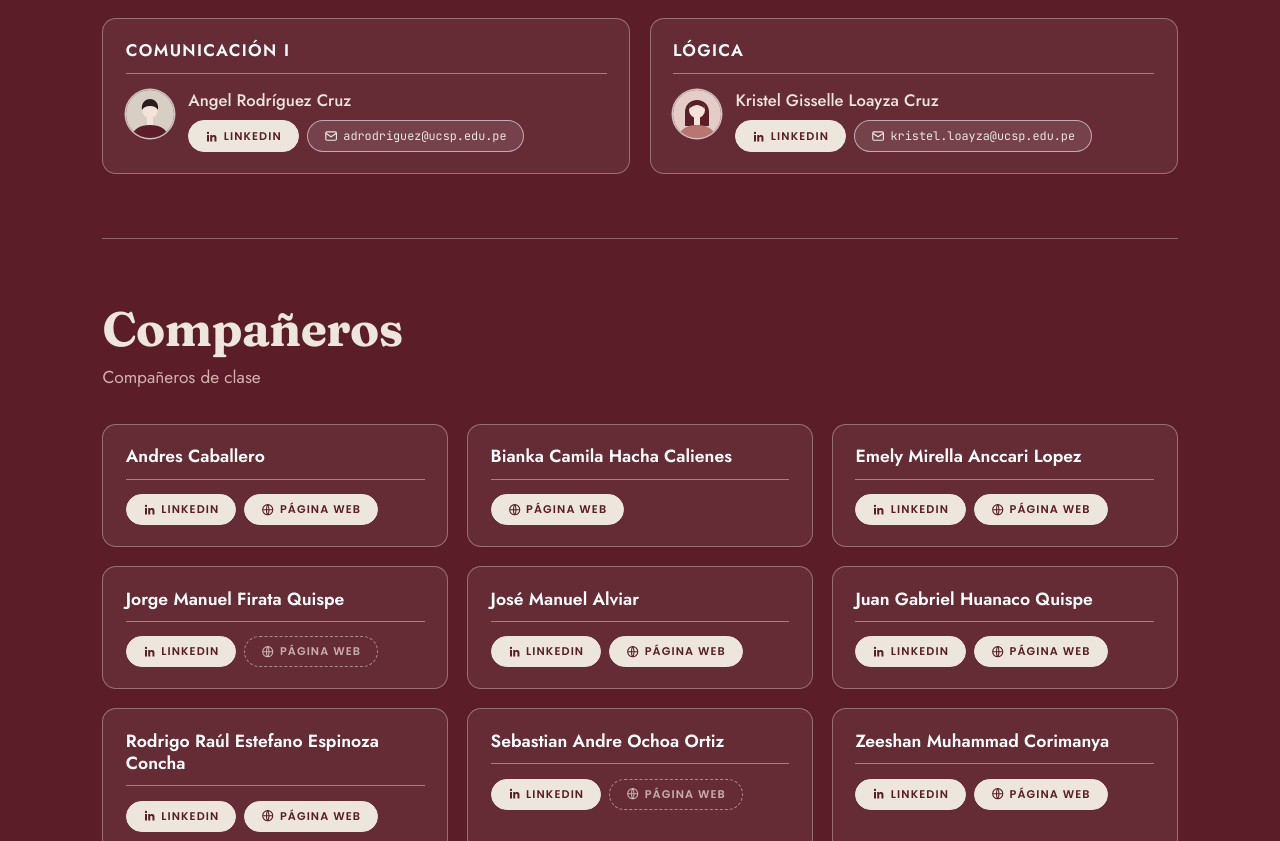
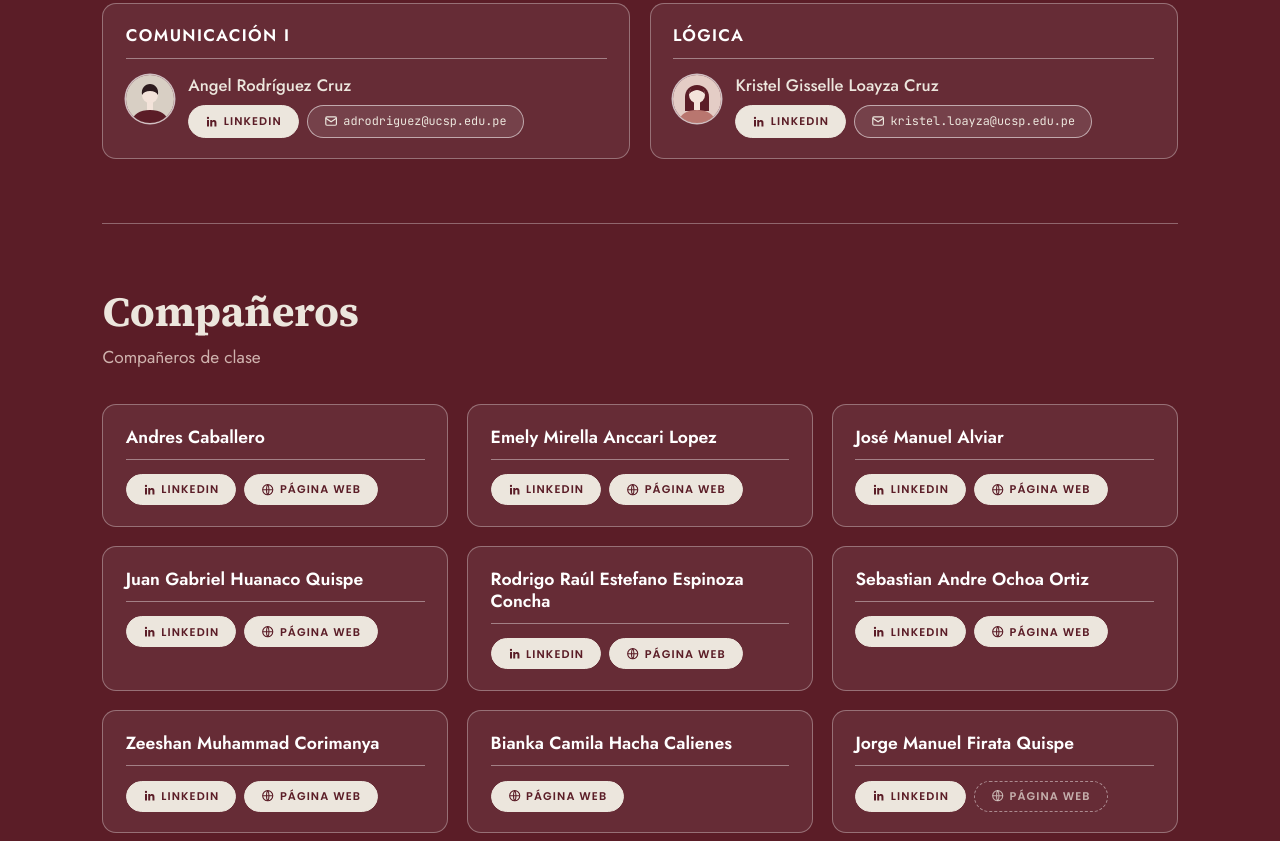
Before and after one commit to cinthia-tech609/cinthia-tech609.github.io, a plain HTML site: page index.html in a window 1280 px wide. Shown: the part 1959-2800 px from the top of the page. Drawn offline with Linux system fonts and the light colour scheme.

Commit message:
Modify font styles and update peers list
Updated font styles and adjusted heading sizes for better readability. Added new entries to the peers list.

```diff
--- a/index.html
+++ b/index.html
@@ -23,12 +23,13 @@
 </script>
 <link rel="preconnect" href="https://fonts.googleapis.com">
 <link rel="preconnect" href="https://fonts.gstatic.com" crossorigin>
-<link href="https://fonts.googleapis.com/css2?family=Fraunces:opsz,wght@9..144,600;9..144,700&family=Jost:wght@400;500;600&family=JetBrains+Mono:wght@400&family=Poppins:wght@300;600&display=swap" rel="stylesheet">
+<link href="https://fonts.googleapis.com/css2?family=Source+Serif+4:opsz,wght@8..60,600;8..60,700&family=Jost:wght@400;500;600&family=JetBrains+Mono:wght@400&family=Poppins:wght@300;600&display=swap" rel="stylesheet">
 <style>
 :root{--wine:#5b1d27;--cream:#ece6dd;--rose:#b9766f;--blush:#e4cdc6;--ink:#2d1b1e;
 /* Tarjetas: blanco translúcido. Sube o baja el .07 para más o menos transparencia */
 --glass:rgba(255,255,255,.07);--edge:rgba(255,255,255,.32);--rule:rgba(255,255,255,.4);
---serif-h:"Fraunces",Georgia,"Times New Roman",serif;
+/* Letra de los títulos de sección. Para otra más moderna, cambia "Source Serif 4" por "Poppins" */
+--serif-h:"Source Serif 4",Georgia,"Times New Roman",serif;
 --sans:"Poppins","Jost",system-ui,sans-serif;--body:"Jost",system-ui,-apple-system,"Segoe UI",sans-serif;--mono:"JetBrains Mono",ui-monospace,Menlo,monospace}
 *{box-sizing:border-box}
 html{scroll-behavior:smooth;color-scheme:dark}
@@ -62,7 +63,7 @@ a:focus-visible{outline:3px solid var(--blush);outline-offset:3px}
 /* ---------- Secciones ---------- */
 .sec{margin-top:4rem;padding-top:4rem;border-top:1px solid var(--edge)}
 #formacion{border-top:0;margin-top:0;padding-top:4.5rem}
-.sec h2{font:700 clamp(2rem,4.4vw,3rem)/1.1 var(--serif-h);letter-spacing:-.01em;margin:0 0 .5rem}
+.sec h2{font:700 clamp(1.9rem,4vw,2.6rem)/1.15 var(--serif-h);letter-spacing:-.005em;margin:0 0 .5rem}
 .sec .sub{color:var(--blush);opacity:.85;font-size:1.08rem;margin:0 0 2rem}
 
 /* ---------- Estilo currículum: formación y habilidades ---------- */
@@ -98,7 +99,7 @@ a:focus-visible{outline:3px solid var(--blush);outline-offset:3px}
 
 footer{background:#40141c;color:var(--cream);margin-top:5rem;padding:2.6rem 0 2.2rem}
 footer .wrap{display:grid;grid-template-columns:1.2fr 1fr 1fr;gap:2rem;align-items:center}
-footer .big{font:700 clamp(2rem,4.6vw,2.8rem)/1 var(--serif-h);margin:0}
+footer .big{font:700 clamp(1.8rem,4vw,2.4rem)/1 var(--serif-h);margin:0}
 footer h2{font:500 .8rem var(--body);letter-spacing:.22em;text-transform:uppercase;margin:0 0 .6rem}
 footer a{text-decoration:none}
 .social{display:flex;gap:.6rem}
@@ -189,14 +190,14 @@ footer .wrap{grid-template-columns:1fr}}
       <p class="sub">Compañeros de clase</p>
       <ul class="peers">
         <li><b class="pn">Andres Caballero</b><div class="ch"><a class="chip" href="https://www.linkedin.com/in/andres-caballero-5a2367436/" target="_blank" rel="noopener"><svg class="fc" aria-hidden="true"><use href="#in"/></svg>LinkedIn</a><a class="chip" href="https://apocalipto3000.github.io/Andres_Caballero/" target="_blank" rel="noopener"><svg aria-hidden="true"><use href="#gl"/></svg>Página web</a></div></li>
-        <li><b class="pn">Bianka Camila Hacha Calienes</b><div class="ch"><a class="chip" href="https://biankahacha-ui.github.io/" target="_blank" rel="noopener"><svg aria-hidden="true"><use href="#gl"/></svg>Página web</a></div></li>
         <li><b class="pn">Emely Mirella Anccari Lopez</b><div class="ch"><a class="chip" href="https://www.linkedin.com/in/emely-mirella-anccari-lopez-9371a043a/" target="_blank" rel="noopener"><svg class="fc" aria-hidden="true"><use href="#in"/></svg>LinkedIn</a><a class="chip" href="https://emelyanccari-ops.github.io/" target="_blank" rel="noopener"><svg aria-hidden="true"><use href="#gl"/></svg>Página web</a></div></li>
-        <li><b class="pn">Jorge Manuel Firata Quispe</b><div class="ch"><a class="chip" href="https://www.linkedin.com/in/jorge-manuel-firata-quispe-40b648282/" target="_blank" rel="noopener"><svg class="fc" aria-hidden="true"><use href="#in"/></svg>LinkedIn</a><span class="chip off" aria-disabled="true" title="Próximamente"><svg aria-hidden="true"><use href="#gl"/></svg>Página web</span></div></li>
         <li><b class="pn">José Manuel Alviar</b><div class="ch"><a class="chip" href="https://www.linkedin.com/in/jos%C3%A9-manuel-alviar-6889b33a3/" target="_blank" rel="noopener"><svg class="fc" aria-hidden="true"><use href="#in"/></svg>LinkedIn</a><a class="chip" href="https://josealviar-acc.github.io/" target="_blank" rel="noopener"><svg aria-hidden="true"><use href="#gl"/></svg>Página web</a></div></li>
         <li><b class="pn">Juan Gabriel Huanaco Quispe</b><div class="ch"><a class="chip" href="https://www.linkedin.com/in/juan-gabriel-huanaco-quispe-47750128b/" target="_blank" rel="noopener"><svg class="fc" aria-hidden="true"><use href="#in"/></svg>LinkedIn</a><a class="chip" href="https://guanaco20.github.io/UCSP_CS/" target="_blank" rel="noopener"><svg aria-hidden="true"><use href="#gl"/></svg>Página web</a></div></li>
         <li><b class="pn">Rodrigo Raúl Estefano Espinoza Concha</b><div class="ch"><a class="chip" href="https://www.linkedin.com/in/rodrigo-espinoza-b49b363b4/" target="_blank" rel="noopener"><svg class="fc" aria-hidden="true"><use href="#in"/></svg>LinkedIn</a><a class="chip" href="https://rreec-253.github.io/MyPage/" target="_blank" rel="noopener"><svg aria-hidden="true"><use href="#gl"/></svg>Página web</a></div></li>
-        <li><b class="pn">Sebastian Andre Ochoa Ortiz</b><div class="ch"><a class="chip" href="https://www.linkedin.com/in/sebastian-ochoa-ortiz-272197367/" target="_blank" rel="noopener"><svg class="fc" aria-hidden="true"><use href="#in"/></svg>LinkedIn</a><span class="chip off" aria-disabled="true" title="Próximamente"><svg aria-hidden="true"><use href="#gl"/></svg>Página web</span></div></li>
+        <li><b class="pn">Sebastian Andre Ochoa Ortiz</b><div class="ch"><a class="chip" href="https://www.linkedin.com/in/sebastian-ochoa-ortiz-272197367/" target="_blank" rel="noopener"><svg class="fc" aria-hidden="true"><use href="#in"/></svg>LinkedIn</a><a class="chip" href="https://sebasochoa.github.io/" target="_blank" rel="noopener"><svg aria-hidden="true"><use href="#gl"/></svg>Página web</a></div></li>
         <li><b class="pn">Zeeshan Muhammad Corimanya</b><div class="ch"><a class="chip" href="https://www.linkedin.com/in/zeeshan-muhammad-corimanya-3b5744435/" target="_blank" rel="noopener"><svg class="fc" aria-hidden="true"><use href="#in"/></svg>LinkedIn</a><a class="chip" href="https://zeeshanmcorimanya.github.io/" target="_blank" rel="noopener"><svg aria-hidden="true"><use href="#gl"/></svg>Página web</a></div></li>
+        <li><b class="pn">Bianka Camila Hacha Calienes</b><div class="ch"><a class="chip" href="https://biankahacha-ui.github.io/" target="_blank" rel="noopener"><svg aria-hidden="true"><use href="#gl"/></svg>Página web</a></div></li>
+        <li><b class="pn">Jorge Manuel Firata Quispe</b><div class="ch"><a class="chip" href="https://www.linkedin.com/in/jorge-manuel-firata-quispe-40b648282/" target="_blank" rel="noopener"><svg class="fc" aria-hidden="true"><use href="#in"/></svg>LinkedIn</a><span class="chip off" aria-disabled="true" title="Próximamente"><svg aria-hidden="true"><use href="#gl"/></svg>Página web</span></div></li>
       </ul>
     </section>
   </main>
```
